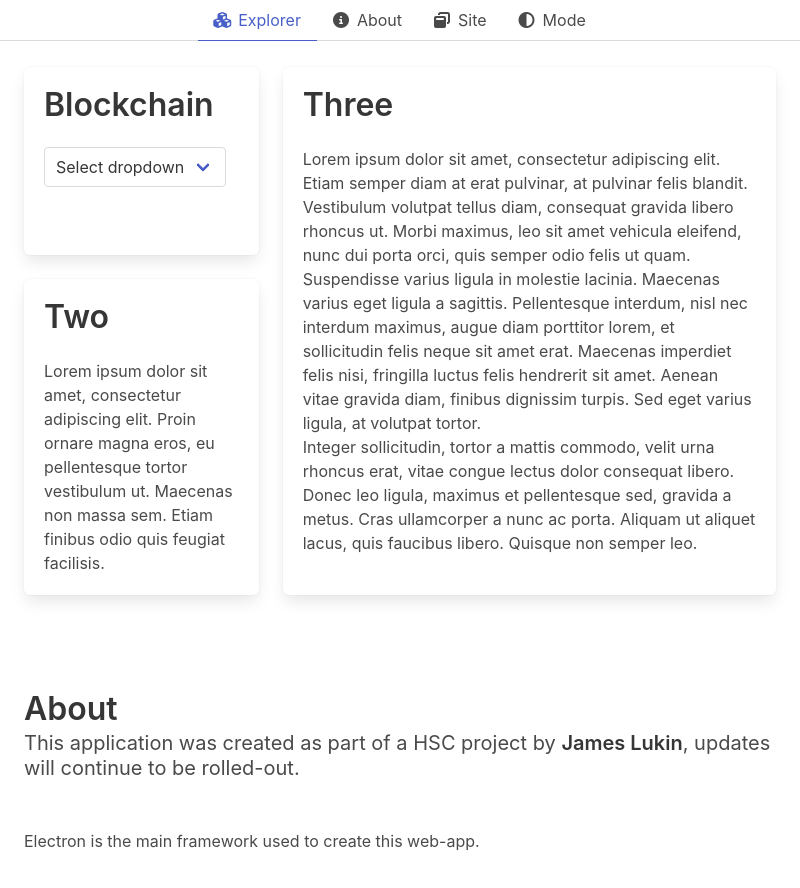
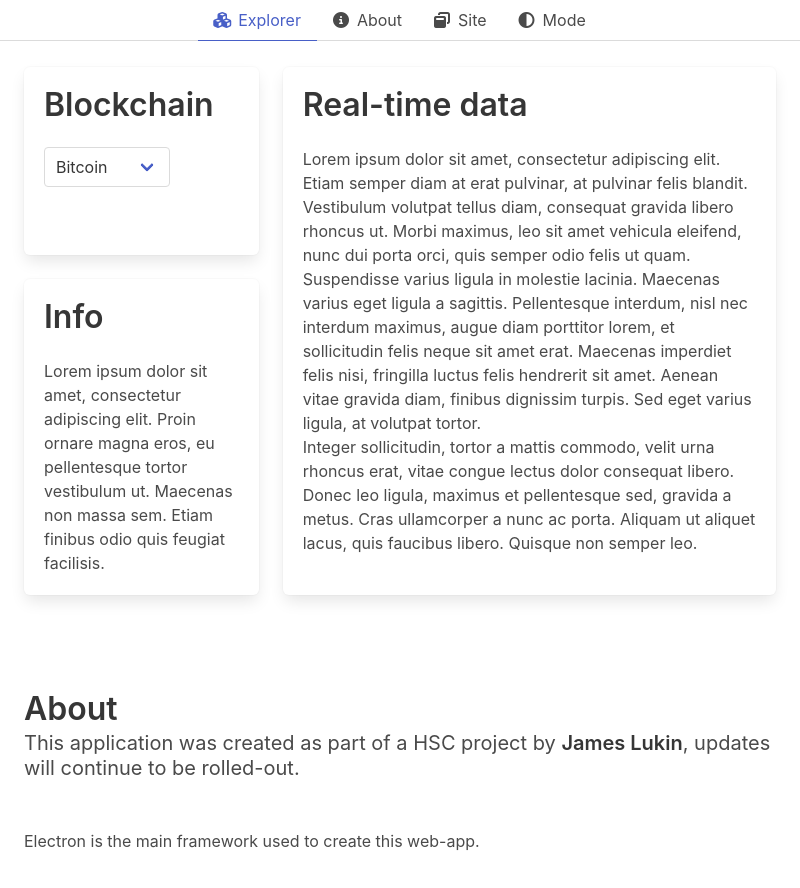
Before and after one commit to jxmeslukin/vtb-Explorer, an Electron app: page src/index.html in a window 800 px wide. Drawn offline with nearby package versions, Linux system fonts and the light colour scheme.

```diff
--- a/src/index.css
+++ b/src/index.css
@@ -1,6 +1,7 @@
 html {
   scroll-behavior: smooth;
 }
+
 
 .dark-theme,
 .dark-theme section,
@@ -17,5 +18,4 @@
 .dark-theme strong,
 .dark-theme select {
   color: white;
-
 }
--- a/src/index.html
+++ b/src/index.html
@@ -61,8 +61,8 @@
 
             <div class="select">
               <select>
-                <option>Select dropdown</option>
-                <option>With options</option>
+                <option>Bitcoin</option>
+                <option>Ethereum</option>
               </select>
             </div>
 
@@ -70,8 +70,8 @@
             <br><br><br>
           </div>
           <div class="tile is-child box">
-            <p class="title">Two</p>
-            <p>
+            <p class="title">Info</p>
+            <p id="chainData">
               Lorem ipsum dolor sit amet, consectetur adipiscing elit. Proin
               ornare magna eros, eu pellentesque tortor vestibulum ut. Maecenas
               non massa sem. Etiam finibus odio quis feugiat facilisis.
@@ -80,7 +80,7 @@
         </div>
         <div class="tile is-parent">
           <div class="tile is-child box">
-            <p class="title">Three</p>
+            <p class="title">Real-time data</p>
             <p>
               Lorem ipsum dolor sit amet, consectetur adipiscing elit. Etiam
               semper diam at erat pulvinar, at pulvinar felis blandit.
```
Also changed, not shown: src/render.js (+6 -1 lines).
